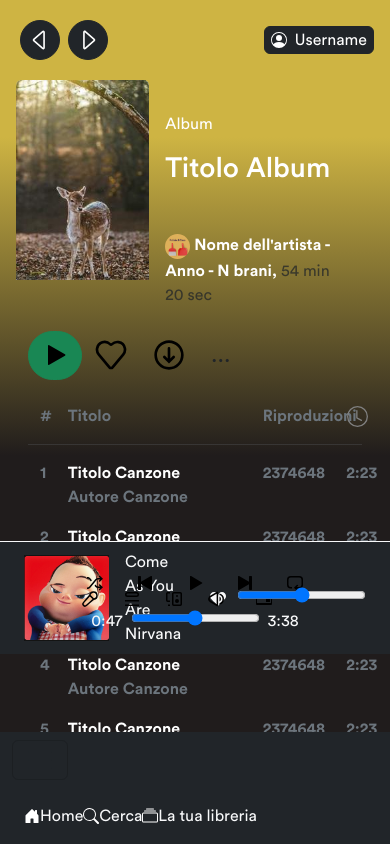
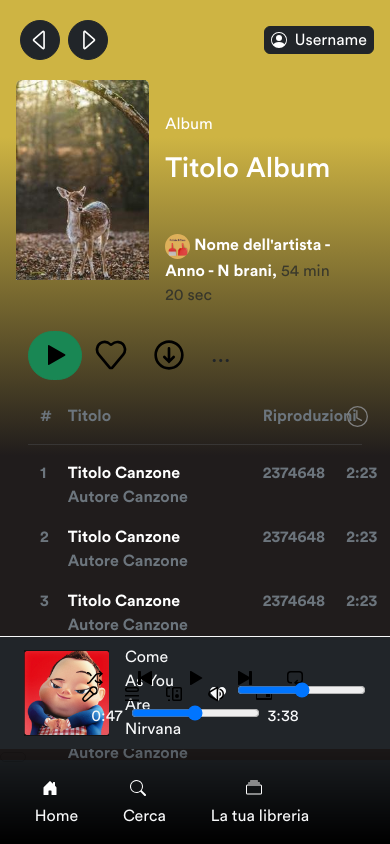
Before and after one commit to matteovcc/U2-Buildweek2-Spotify-Clone, a plain HTML site: page album-page.html in a window 390 px wide. Drawn offline with nearby package versions, Linux system fonts and the light colour scheme.

Commit message:
quasi-responsive

```diff
--- a/album-page.html
+++ b/album-page.html
@@ -9,26 +9,26 @@
         <link href="https://cdn.jsdelivr.net/npm/bootstrap@5.3.0-alpha1/dist/css/bootstrap.min.css" rel="stylesheet" integrity="sha384-GLhlTQ8iRABdZLl6O3oVMWSktQOp6b7In1Zl3/Jr59b6EGGoI1aFkw7cmDA6j6gD" crossorigin="anonymous">
         <link rel="stylesheet" href="assets/css/album-page.css">
     </head>
-    <body>
+    <body class="bg-dark">
         <div class="container-fluid">
             <div class="row">
                 <div
-                    class="col-12 col-md-3 bg-dark " id="container-navbar">
+                    class="col-12 col-md-3" id="container-navbar">
                     <!--navbar-->
-                    <nav class="navbar navbar-expand-lg bg-body-dark">
-                        <div class="container-fluid bg-dark flex-column ps-0">
-                            <div id="navbar" class="container-fluid bg-dark flex-column ps-0">
+                    <nav class="navbar navbar-expand-lg bg-transparent">
+                        <div class="container-fluid flex-column ps-0 bg-transparent">
+                            <div id="navbar" class="container-fluid flex-column bg-transparent ps-0">
                                 <a class="navbar-brand" href="#" id="three-dots">
                                     <svg xmlns="http://www.w3.org/2000/svg" width="16" height="16" fill="white" class="bi bi-three-dots" viewbox="0 0 16 16">
                                         <path d="M3 9.5a1.5 1.5 0 1 1 0-3 1.5 1.5 0 0 1 0 3zm5 0a1.5 1.5 0 1 1 0-3 1.5 1.5 0 0 1 0 3zm5 0a1.5 1.5 0 1 1 0-3 1.5 1.5 0 0 1 0 3z"/>
                                     </svg>
                                 </a>
                                 <button class="navbar-toggler" type="button" data-bs-toggle="collapse" data-bs-target="#navbarNavDropdown" aria-controls="navbarNavDropdown" aria-expanded="false" aria-label="Toggle navigation">
-                                    <span class="navbar-toggler-icon"></span>
+                                    <span class="navbar-toggler-icon" id="icon"></span>
                                 </button>
-                                <div class="collapse navbar-collapse d-flex flex-column" id="navbarNavDropdown">
-                                    <div class="container-fluid d-flex">
-                                        <ul class="navbar-nav mt-3 flex-md-column" id="navbar-menu">
+                                <div class="collapse navbar-collapse d-flex flex-column bg-transparent" id="navbarNavDropdown">
+                                    <div class="container-fluid d-flex" id="mobile-navbar">
+                                        <ul class="navbar-nav mt-3 flex-md-column bg-transparent" id="navbar-menu">
                                             <li class="nav-item d-flex align-items-center">
                                                 <svg xmlns="http://www.w3.org/2000/svg" width="16" height="16" fill="white" class="bi bi-house-door-fill" viewbox="0 0 16 16">
                                                     <path d="M6.5 14.5v-3.505c0-.245.25-.495.5-.495h2c.25 0 .5.25.5.5v3.5a.5.5 0 0 0 .5.5h4a.5.5 0 0 0 .5-.5v-7a.5.5 0 0 0-.146-.354L13 5.793V2.5a.5.5 0 0 0-.5-.5h-1a.5.5 0 0 0-.5.5v1.293L8.354 1.146a.5.5 0 0 0-.708 0l-6 6A.5.5 0 0 0 1.5 7.5v7a.5.5 0 0 0 .5.5h4a.5.5 0 0 0 .5-.5Z"/>
--- a/assets/css/album-page.css
+++ b/assets/css/album-page.css
@@ -1,70 +1,69 @@
 @font-face {
   font-family: "Circular";
-    src: url('../fonts/CircularStd-Light.otf');
+  src: url("../fonts/CircularStd-Light.otf");
   font-weight: 300;
   font-style: normal;
 }
 @font-face {
   font-family: "Circular";
-    src: url('../fonts/CircularStd-LightItalic.otf');
+  src: url("../fonts/CircularStd-LightItalic.otf");
   font-weight: 300;
   font-style: italic;
 }
 @font-face {
   font-family: "Circular";
-    src: url('../fonts/CircularStd-Book.otf');
+  src: url("../fonts/CircularStd-Book.otf");
   font-weight: 400;
   font-style: normal;
 }
 @font-face {
   font-family: "Circular";
-    src: url('../fonts/CircularStd-BookItalic.otf');
+  src: url("../fonts/CircularStd-BookItalic.otf");
   font-weight: 400;
   font-style: italic;
 }
 @font-face {
   font-family: "Circular";
-    src: url('../fonts/CircularStd-Medium.otf');
+  src: url("../fonts/CircularStd-Medium.otf");
   font-weight: 500;
   font-style: normal;
 }
 @font-face {
   font-family: "Circular";
-    src: url('../fonts/CircularStd-MediumItalic.otf');
+  src: url("../fonts/CircularStd-MediumItalic.otf");
   font-weight: 500;
   font-style: italic;
 }
 @font-face {
   font-family: "Circular";
-    src: url('../fonts/CircularStd-MediumItalic.otf');
+  src: url("../fonts/CircularStd-MediumItalic.otf");
   font-weight: 500;
   font-style: italic;
 }
 @font-face {
   font-family: "Circular";
-    src: url('../fonts/CircularStd-Bold.otf');
+  src: url("../fonts/CircularStd-Bold.otf");
   font-weight: 700;
   font-style: normal;
 }
 @font-face {
   font-family: "Circular";
-    src: url('../fonts/CircularStd-BoldItalic.otf');
+  src: url("../fonts/CircularStd-BoldItalic.otf");
   font-weight: 700;
   font-style: italic;
 }
 @font-face {
   font-family: "Circular";
-    src: url('../fonts/CircularStd-Black.otf');
+  src: url("../fonts/CircularStd-Black.otf");
   font-weight: 900;
   font-style: normal;
 }
 @font-face {
   font-family: "Circular";
-    src: url('../fonts/CircularStd-BlackItalic.otf');
+  src: url("../fonts/CircularStd-BlackItalic.otf");
   font-weight: 900;
   font-style: italic;
 }
-
 
 body {
   font-family: "Circular";
@@ -113,26 +112,41 @@ footer {
 }
 
 @media screen and (max-width: 767px) {
-   #friends, #comments,#user-playlists,#three-dots {
+  #friends,
+  #comments,
+  #user-playlists,
+  #three-dots,
+  #icon {
     display: none;
   }
-#container-navbar{
-  position:fixed;
-  bottom:0;
+  #container-navbar {
+    position: fixed;
+    bottom: 0;
+    padding: 0;
+    background: linear-gradient(0deg, rgba(0, 0, 0, 1) 0%, rgba(0, 0, 0, 0) 100%);
+  }
+  #footer {
+    bottom: 95px;
+  }
 
-}
-#footer{
-    bottom:190px;
-}
-#navbar-menu{
-    display:flex;
+  #navbar-menu {
+    display: flex;
     flex-direction: row;
     justify-content: space-evenly;
+    width: 100%;
+  }
 
+  #mobile-navbar {
+    display: flex;
+    justify-content: space-evenly;
   }
-/* #navbar-menu li{
-    justify-content:space-evenly;
-} */
 
+  #navbar-menu li {
+    margin-right: 22px;
+    flex-direction: column;
+  }
 
+  #navbar-menu svg {
+    margin-right: 12px;
   }
+}
```
Lines whose indentation alone changed are shown as unchanged.
